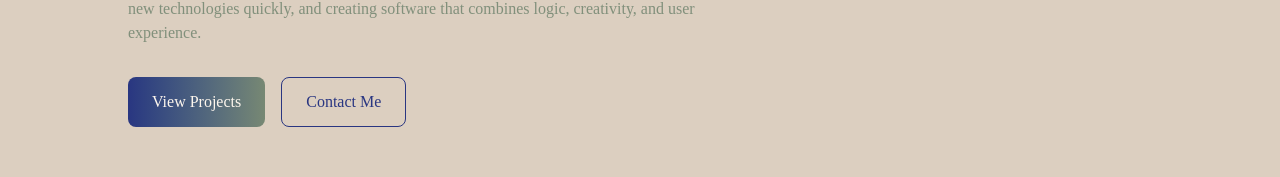
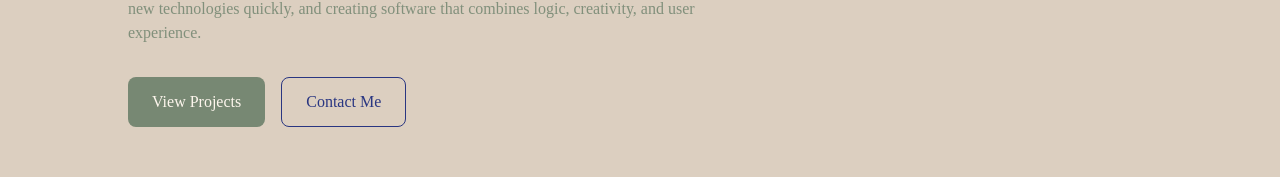
Before and after one commit to Raiduts/portfolio-frontend, a Next.js app: page / in a window 1280 px wide. Shown: the part 266-443 px from the top of the page. Built offline with nearby package versions, Linux system fonts and the light colour scheme; no server answers; the database is empty; a web font is replaced by a local one.

Commit message:
update ui color

```diff
--- a/components/Hero.tsx
+++ b/components/Hero.tsx
@@ -18,7 +18,7 @@ export default function Hero() {
         </p>
 
         <div className="mt-8 flex gap-4">
-          <button onClick={() => window.location.href = "#projects"} className="px-6 py-3 rounded-lg bg-gradient-to-r from-[#293681] to-[#778873] hover:from-[#1f2b6a] hover:to-[#5f7a6d] hover:shadow-lg hover:scale-105 transition text-[#FDF6ED]">
+          <button onClick={() => window.location.href = "#projects"} className="px-6 py-3 rounded-lg bg-[#778873] hover:to-[#5f7a6d] hover:shadow-lg hover:scale-105 transition text-[#FDF6ED]">
             View Projects
           </button>
 
```
